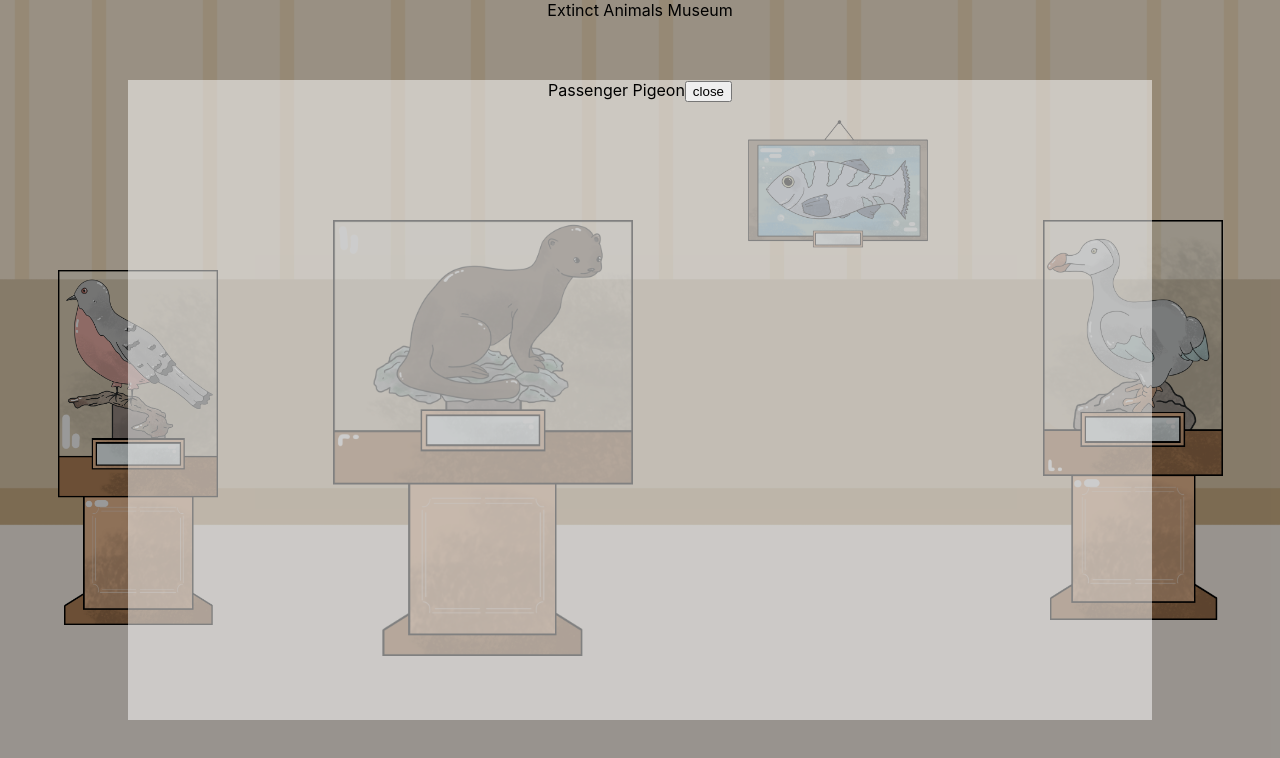
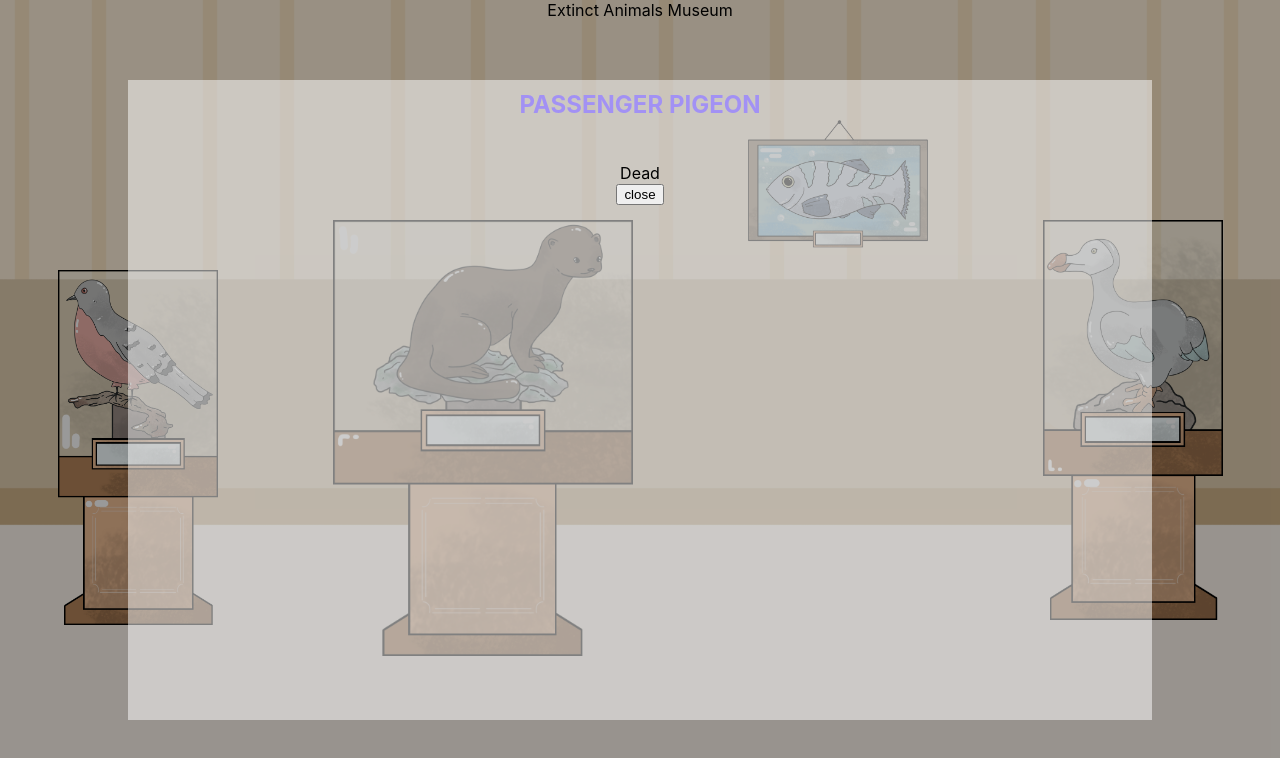
Before and after one commit to ilaydasila/extinct-animals-museum, a React (Create React App) app: page / in a window 1280 px wide. Both pictures are taken after a click on the picture 137 px from the left and 447 px from the top of the page. Shown: the top 758 px of the page. Built offline with nearby package versions, Linux system fonts and the light colour scheme; the HTML template or start-up script is replaced by a standard one.

Commit message:
add random color for animalName

```diff
--- a/src/components/Animal.js
+++ b/src/components/Animal.js
@@ -5,7 +5,16 @@ import "./animal.css";
 import DetailBox from "./DetailBox";
 import Button from "./Button";
 
-const Animal = ({ id, className, alt, name, img, siblingFadeHandler }) => {
+const Animal = ({
+  id,
+  className,
+  alt,
+  name,
+  img,
+  details,
+  map,
+  siblingFadeHandler,
+}) => {
   const [show, setShow] = useState(false);
 
   function handleOpeningClick() {
@@ -20,8 +29,11 @@ const Animal = ({ id, className, alt, name, img, siblingFadeHandler }) => {
 
   return (
     <div className={className}>
-      <DetailBox show={show}>
-        <span>{name}</span>
+      <DetailBox show={show} animalName={name}>
+        <div>
+          <img id='map' alt={alt} src={map}></img>
+        </div>
+        <div>{details}</div>
         <Button onClick={() => handleClosingClick()}>close</Button>
       </DetailBox>
       <img
--- a/src/components/DetailBox.js
+++ b/src/components/DetailBox.js
@@ -2,14 +2,27 @@ import React from "react";
 
 import "./detailBox.css";
 
-const DetailBox = ({ show, children }) => {
+import { randomColor } from "../utils/randomColorGenerator";
+
+const DetailBox = ({ show, animalName, children }) => {
   const detailBoxClassName = show
     ? "detailBox display-block"
     : "detailBox display-none";
-
+  const animalNameStyle = {
+    textTransform: "uppercase",
+    fontWeight: "bold",
+    fontSize: "24px",
+    paddingTop: "10px",
+    color: randomColor(),
+  };
   return (
     <div className={detailBoxClassName}>
-      <section className='detailBox-main'>{children}</section>
+      <section className='detailBox-main'>
+        <div className='AnimalName' style={animalNameStyle}>
+          {animalName}
+        </div>
+        {children}
+      </section>
     </div>
   );
 };
--- a/src/components/detailBox.css
+++ b/src/components/detailBox.css
@@ -24,3 +24,13 @@
 .display-none {
   display: none;
 }
+
+.animalName {
+  text-transform: uppercase;
+  font-weight: bold;
+}
+
+#map {
+  margin: 20px;
+  max-width: 220px;
+}
--- a/src/components/pages/RoomOne.js
+++ b/src/components/pages/RoomOne.js
@@ -14,6 +14,7 @@ const RoomOne = (props) => {
       name: "Passenger Pigeon",
       img: "/assets/passengerPigeon.png",
       details: "Dead",
+      map: "",
     },
     {
       id: 2,
@@ -21,6 +22,7 @@ const RoomOne = (props) => {
       name: "Sea Mink",
       img: "/assets/seaMink.png",
       details: "Dead",
+      map: "",
     },
     {
       id: 3,
@@ -28,6 +30,7 @@ const RoomOne = (props) => {
       name: "Tecopa Pupfish",
       img: "/assets/tecopaPupfish.png",
       details: "Dead",
+      map: "",
     },
     {
       id: 4,
@@ -35,6 +38,7 @@ const RoomOne = (props) => {
       name: "Dodo",
       img: "/assets/dodo.png",
       details: "Dead",
+      map: "/assets/dodoMap.png",
     },
   ]);
 
@@ -49,6 +53,8 @@ const RoomOne = (props) => {
             name={animal.name}
             title={animal.title}
             img={animal.img}
+            details={animal.details}
+            map={animal.map}
             siblingFadeHandler={() => setSiblingFade(!siblingFade)}
           />
         );
--- /dev/null
+++ b/src/utils/randomColorGenerator.js
@@ -0,0 +1,6 @@
+export function randomColor() {
+  const color = `#${Math.floor(Math.random() * 16777215).toString(16)}`;
+  console.log(color);
+  return color;
+}
+randomColor();
```
Also changed, not shown: public/assets/dodoMap.png (added).
